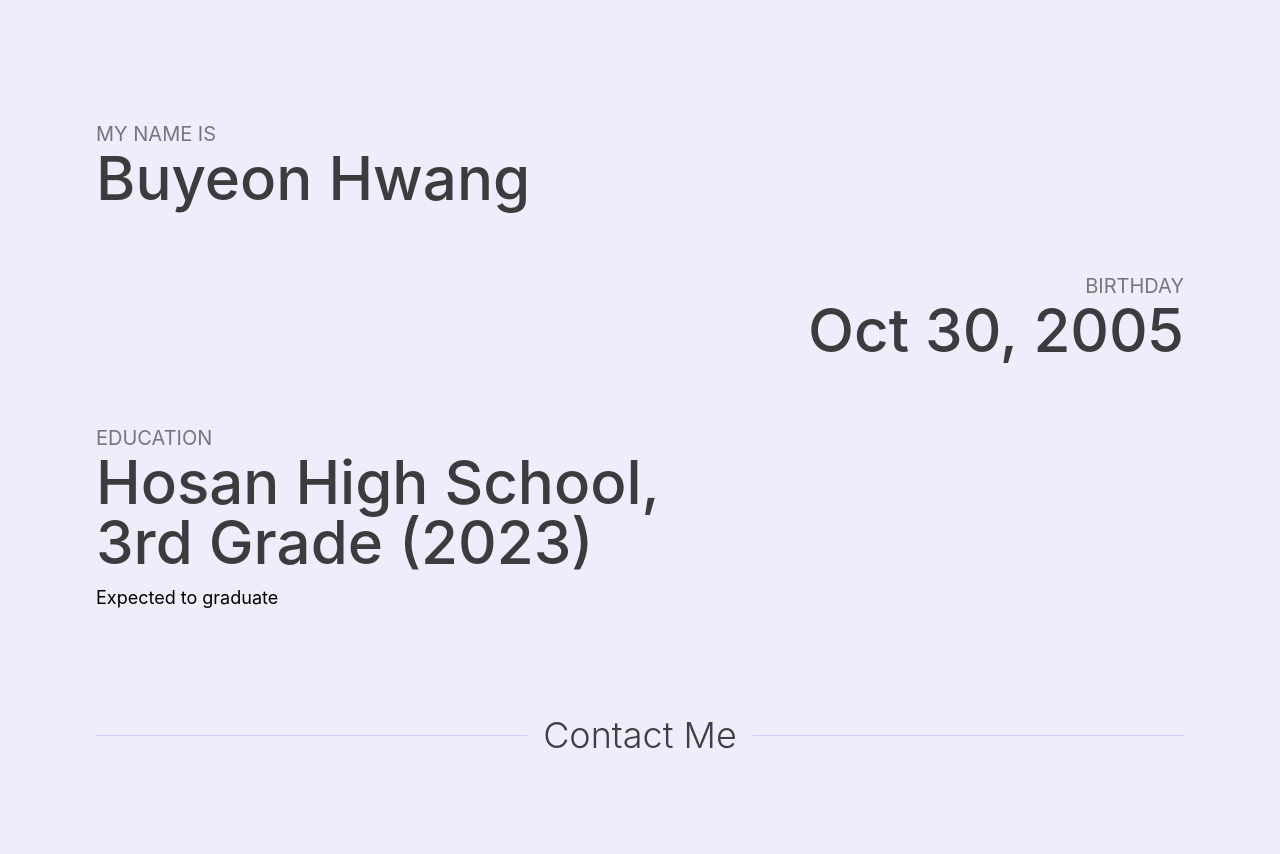
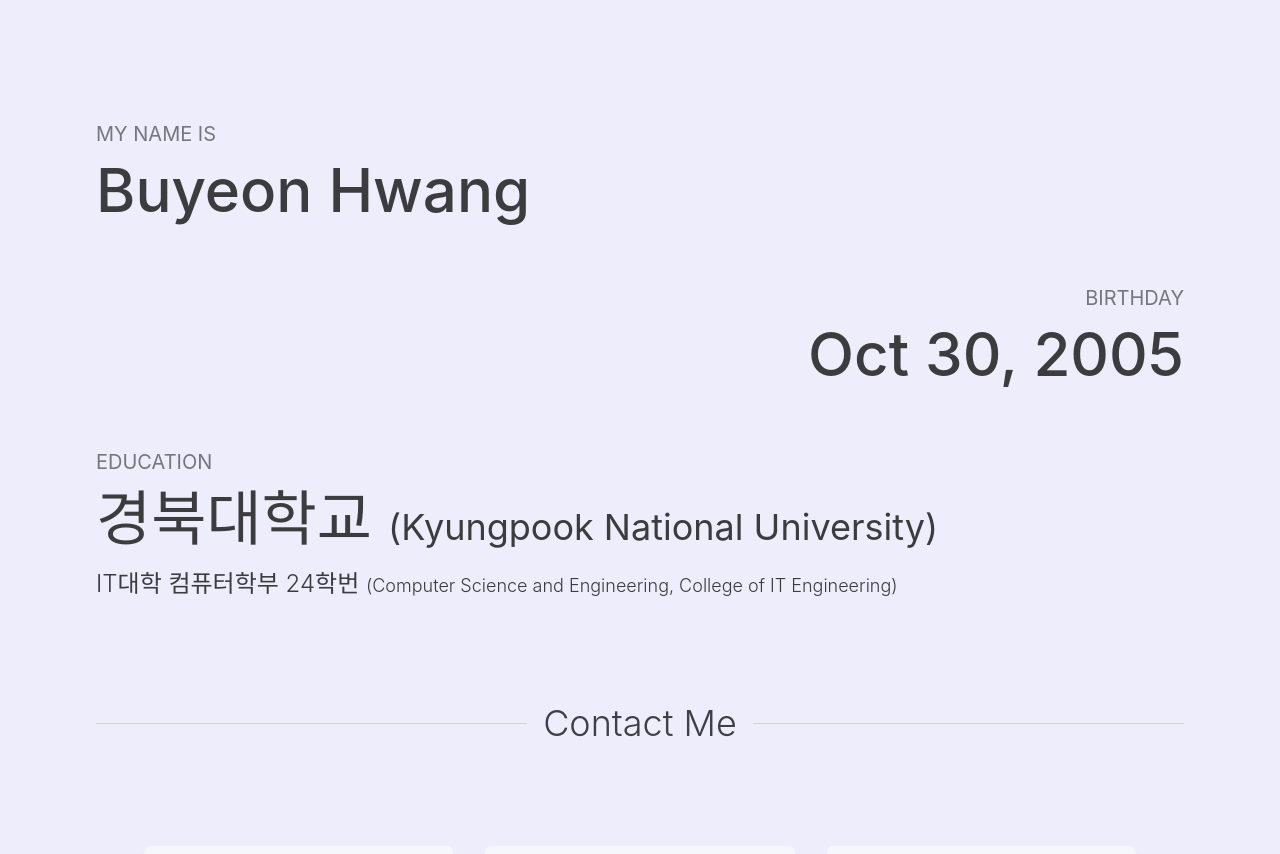
Before and after one commit to ArpaAP/portfolio, a Next.js app: page / in a window 1280 px wide. Shown: the part 5960-6814 px from the top of the page. Built offline with nearby package versions, Linux system fonts and the light colour scheme.

Commit message:
feat: nextjs 제공 google analytics 컴포넌트 적용, 학력 업데이트

```diff
--- a/package.json
+++ b/package.json
@@ -9,9 +9,10 @@
     "lint": "next lint"
   },
   "dependencies": {
+    "@next/third-parties": "14.1.0",
     "classnames": "^2.3.2",
     "framer-motion": "^10.16.5",
-    "next": "14.0.3",
+    "next": "14.1.0",
     "react": "^18",
     "react-dom": "^18",
     "react-icons": "^4.12.0",
--- a/src/app/home.tsx
+++ b/src/app/home.tsx
@@ -300,7 +300,7 @@ export default function HomePage() {
             viewport={{ once: true }}
             transition={{ duration: 0.7, delay: 0 }}
           >
-            <div className="flex gap-5 items-center">
+            <div className="flex gap-5 items-center pb-3">
               <div className="text-black/50 md:text-xl">MY NAME IS</div>
             </div>
             <h1 className="text-black/75 font-medium text-4xl md:text-6xl leading-[1.4]">
@@ -315,7 +315,7 @@ export default function HomePage() {
             viewport={{ once: true }}
             transition={{ duration: 0.7, delay: 0.5 }}
           >
-            <div className="flex flex-row-reverse gap-5 items-center">
+            <div className="flex flex-row-reverse gap-5 items-center pb-3">
               <div className="text-black/50 md:text-xl">BIRTHDAY</div>
             </div>
             <h1 className="text-black/75 font-medium text-4xl md:text-6xl leading-[1.4]">
@@ -329,17 +329,23 @@ export default function HomePage() {
             viewport={{ once: true }}
             transition={{ duration: 0.7, delay: 1 }}
           >
-            <div className="flex gap-5 items-center">
+            <div className="flex gap-5 items-center pb-3">
               <div className="text-black/50 md:text-xl">EDUCATION</div>
             </div>
             <h1 className="text-black/75 font-medium text-4xl md:text-6xl leading-[1.4]">
-              <div>
-                Hosan High School,
-                <br />
-                3rd Grade (2023)
+              <div className="pb-5">
+                경북대학교{' '}
+                <span className="text-3xl md:text-4xl font-normal">
+                  (Kyungpook National University)
+                </span>
+              </div>
+              <div className="text-2xl font-light">
+                IT대학 컴퓨터학부 24학번{' '}
+                <span className="text-lg">
+                  (Computer Science and Engineering, College of IT Engineering)
+                </span>
               </div>
             </h1>
-            <div className="pt-3 text-lg">Expected to graduate</div>
           </motion.div>
 
           <motion.div
--- a/src/app/layout.tsx
+++ b/src/app/layout.tsx
@@ -1,7 +1,7 @@
 import type { Metadata, Viewport } from 'next'
 import Navbar from '@/components/Navbar'
 import './globals.css'
-import GoogleAnalytics from '@/components/GoogleAnalytics'
+import { GoogleAnalytics } from '@next/third-parties/google'
 
 export const metadata: Metadata = {
   title: 'Buyeon Hwang',
@@ -19,10 +19,10 @@ export default function RootLayout({
 }) {
   return (
     <html lang="ko">
-      <head>
-        <GoogleAnalytics />
-      </head>
       <body>
+        {process.env.GA_TRACKING_ID && (
+          <GoogleAnalytics gaId={process.env.GA_TRACKING_ID} />
+        )}
         <Navbar />
         <div>{children}</div>
       </body>
--- a/src/components/GoogleAnalytics.tsx
+++ /dev/null
@@ -1,29 +0,0 @@
-'use client'
-
-import Script from 'next/script'
-import * as gtag from '@/gtag'
-
-export default function GoogleAnalytics() {
-  return (
-    <>
-      <Script
-        strategy="afterInteractive"
-        src={`https://www.googletagmanager.com/gtag/js?id=${gtag.GA_TRACKING_ID}`}
-      />
-      <Script
-        id="gtag-init"
-        strategy="afterInteractive"
-        dangerouslySetInnerHTML={{
-          __html: `
-            window.dataLayer = window.dataLayer || [];
-            function gtag(){dataLayer.push(arguments);}
-            gtag('js', new Date());
-            gtag('config', '${gtag.GA_TRACKING_ID}', {
-            page_path: window.location.pathname,
-            });
-          `,
-        }}
-      />
-    </>
-  )
-}
--- a/src/gtag.js
+++ /dev/null
@@ -1,15 +0,0 @@
-export const GA_TRACKING_ID = process.env.GA_TRACKING_ID
-
-export const pageview = (url) => {
-  window.gtag('config', GA_TRACKING_ID, {
-    page_path: url,
-  })
-}
-
-export const event = ({ action, category, label, value }) => {
-  window.gtag('event', action, {
-    event_category: category,
-    event_label: label,
-    value: value,
-  })
-}
```
Also changed, not shown: .yarnrc.yml (added), 1 other file (tests, documents, lock files or other folders).
